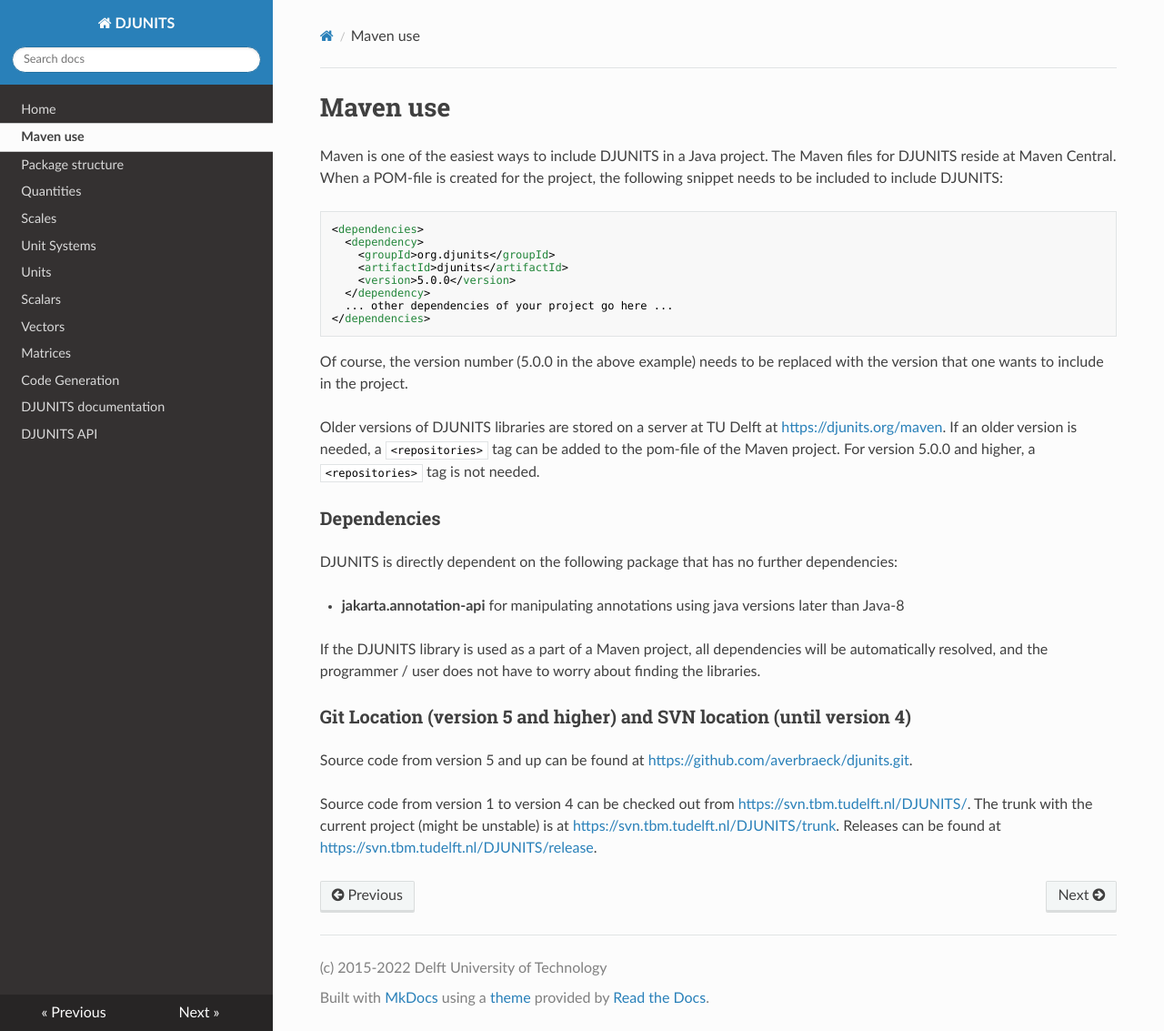
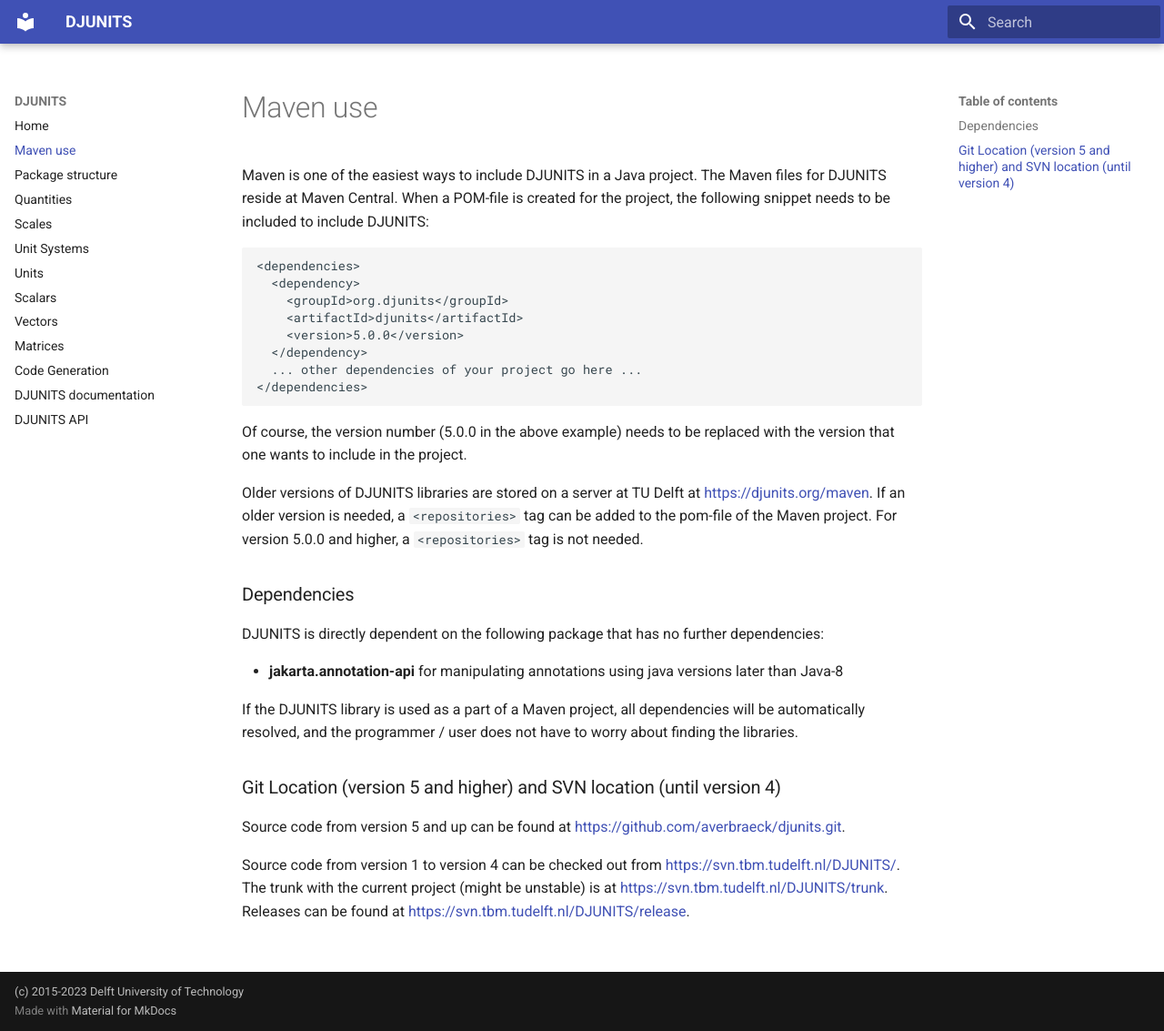
Before and after one commit to averbraeck/djunits, an MkDocs documentation site: the page built from docs/maven_use.md, in a window 1280 px wide and 1133 px high. Shown: the whole window at 91% size. Built offline with MkDocs 1.6.1 and Material for MkDocs 9.7.7, drawn with Linux system fonts in a browser that asks for light colours; nearby versions of some CDN libraries.

Commit message:
Update documentation to Material theme

```diff
--- a/docs/css/custom.css
+++ b/docs/css/custom.css
@@ -1,3 +1,6 @@
+.md-grid {
+  max-width: 70rem;
+}
 .wy-nav-content {
   max-width: 1200px;
 }
@@ -18,3 +21,22 @@ table td, table th {
 .wy-table-responsive table td, .wy-table-responsive table th {
   white-space: normal;
 }
+
+.wy-menu-vertical a.nav_collapse {
+  display: none;
+}
+
+.wy-menu-vertical a span {
+  color: #55a5d9;
+  display: block;
+  font-weight: 700;
+  text-transform: uppercase;
+  font-size: 110%;
+  white-space: nowrap;
+  position: relative;
+}
+
+.wy-menu-vertical p.caption {
+  padding: 0 0 0 0;
+  font-size: 100%;
+}
--- /dev/null
+++ b/docs/js/collapse_menu.js
@@ -0,0 +1,30 @@
+function collapse_menus() {
+  // collapse the non-current, non-header menu items
+  $(".wy-menu-vertical ul li a").addClass("nav_collapse");
+  $(".wy-menu ul.current li a").removeClass("nav_collapse");
+  $(".wy-menu ul li a:has(p)").removeClass("nav_collapse");
+  $(".wy-menu ul:first li a").removeClass("nav_collapse");
+
+  // add _blank target to external links in the menu
+  $(".wy-menu a[href^=http]").attr("target", "_blank")
+
+  // make the collapsible menus clickable
+  $(".wy-menu p").each(function() {
+    // get the text of the span
+    var text = this.firstChild.textContent
+    // get the next ul>li>a.href element
+    var href = this.nextElementSibling.firstElementChild.firstElementChild.getAttribute("href");
+    // delete the span and replace by a
+    this.removeChild(this.firstElementChild);
+    var node = document.createElement("a");
+    var textNode = document.createTextNode(text);
+    var span = document.createElement("span");
+    node.appendChild(span);
+    span.appendChild(textNode);
+    span.setAttribute("class", "caption-text");
+    node.setAttribute("href", href);
+    this.appendChild(node);
+  });
+}
+
+window.onload = function() { collapse_menus(); };
--- /dev/null
+++ b/docs/js/mathjax.js
@@ -0,0 +1,16 @@
+window.MathJax = {
+  tex: {
+    inlineMath: [["\\(", "\\)"]],
+    displayMath: [["\\[", "\\]"]],
+    processEscapes: true,
+    processEnvironments: true
+  },
+  options: {
+    ignoreHtmlClass: ".*|",
+    processHtmlClass: "arithmatex"
+  }
+};
+
+document$.subscribe(() => {
+  MathJax.typesetPromise()
+})
--- a/mkdocs.yml
+++ b/mkdocs.yml
@@ -1,17 +1,29 @@
 site_name: DJUNITS
 site_url: https://djunits.org/
 site_favicon: images/favicon.png
-copyright: (c) 2015-2022 Delft University of Technology
+copyright: (c) 2015-2023 Delft University of Technology
 
 theme:
-  name: readthedocs
+  name: material
   navigation_depth: 1
 
 markdown_extensions:
+  - pymdownx.arithmatex:
+      generic: true
   - admonition
+  - toc:
+      permalink: true
+      baselevel: 1
+      toc_depth: 3
 
 extra_css:
   - css/custom.css
+
+extra_javascript:
+  - js/collapse_menu.js
+  - js/mathjax.js
+  - https://polyfill.io/v3/polyfill.min.js?features=es6
+  - https://cdn.jsdelivr.net/npm/mathjax@3/es5/tex-mml-chtml.js
 
 nav:
   - Home: index.md
--- a/requirements.txt
+++ b/requirements.txt
@@ -1 +1,4 @@
-mkdocs >= 1.3.0
+mkdocs >= 1.4.0
+pymdown-extensions
+mkdocs-toc-md
+mkdocs-material
```
